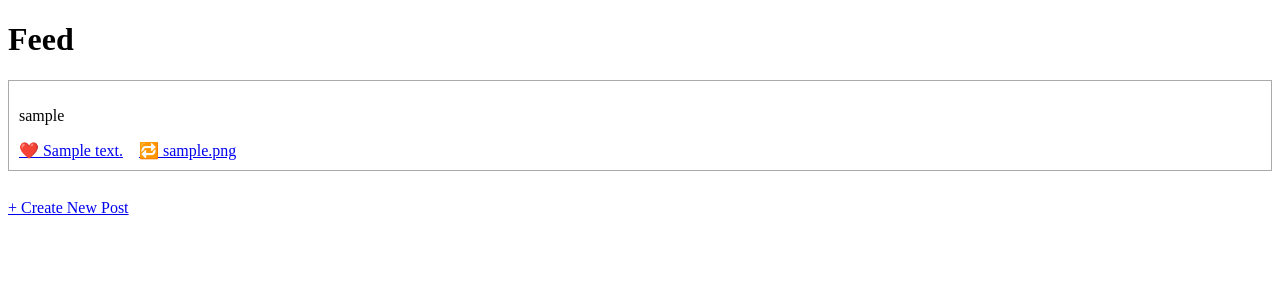
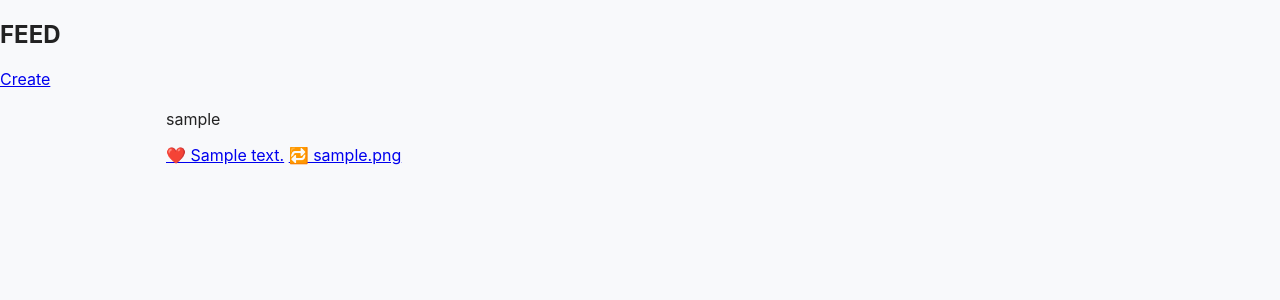
Before and after one commit to vrush757-gif/voice-of-bharat, a Flask app: page /feed in a window 1280 px wide. Shown: the top 300 px of the page. Run offline with Flask 3, Linux system fonts and the light colour scheme; tables that the repository leaves empty hold one stand-in row (values such as "Sample post").

Commit message:
Update feed.html

```diff
--- a/templates/feed.html
+++ b/templates/feed.html
@@ -1,21 +1,30 @@
 <!DOCTYPE html>
 <html>
 <head>
-    <title>Feed</title>
+    <title>Feed - ScrollBreaker</title>
+    <link rel="stylesheet" href="{{ url_for('static', filename='style.css') }}">
 </head>
 <body>
-    <h1>Feed</h1>
 
-    {% for post in posts %}
-        <div style="border:1px solid #aaa; padding:10px; margin:10px 0;">
-            <p>{{ post[1] }}</p>
-            <a href="/like/{{ post[0] }}">❤️ {{ post[2] }}</a>
-            &nbsp;&nbsp;
-            <a href="/repost/{{ post[0] }}">🔁 {{ post[3] }}</a>
+<div class="nav">
+    <h2>FEED</h2>
+    <a href="/create" class="small-btn">Create</a>
+</div>
+
+<div class="container">
+
+    {% for p in posts %}
+    <div class="post">
+        <p class="content">{{ p[1] }}</p>
+
+        <div class="actions">
+            <a href="/like/{{ p[0] }}">❤️ {{ p[2] }}</a>
+            <a href="/repost/{{ p[0] }}">🔁 {{ p[3] }}</a>
         </div>
+    </div>
     {% endfor %}
 
-    <br>
-    <a href="/create">+ Create New Post</a>
+</div>
+
 </body>
 </html>
```
